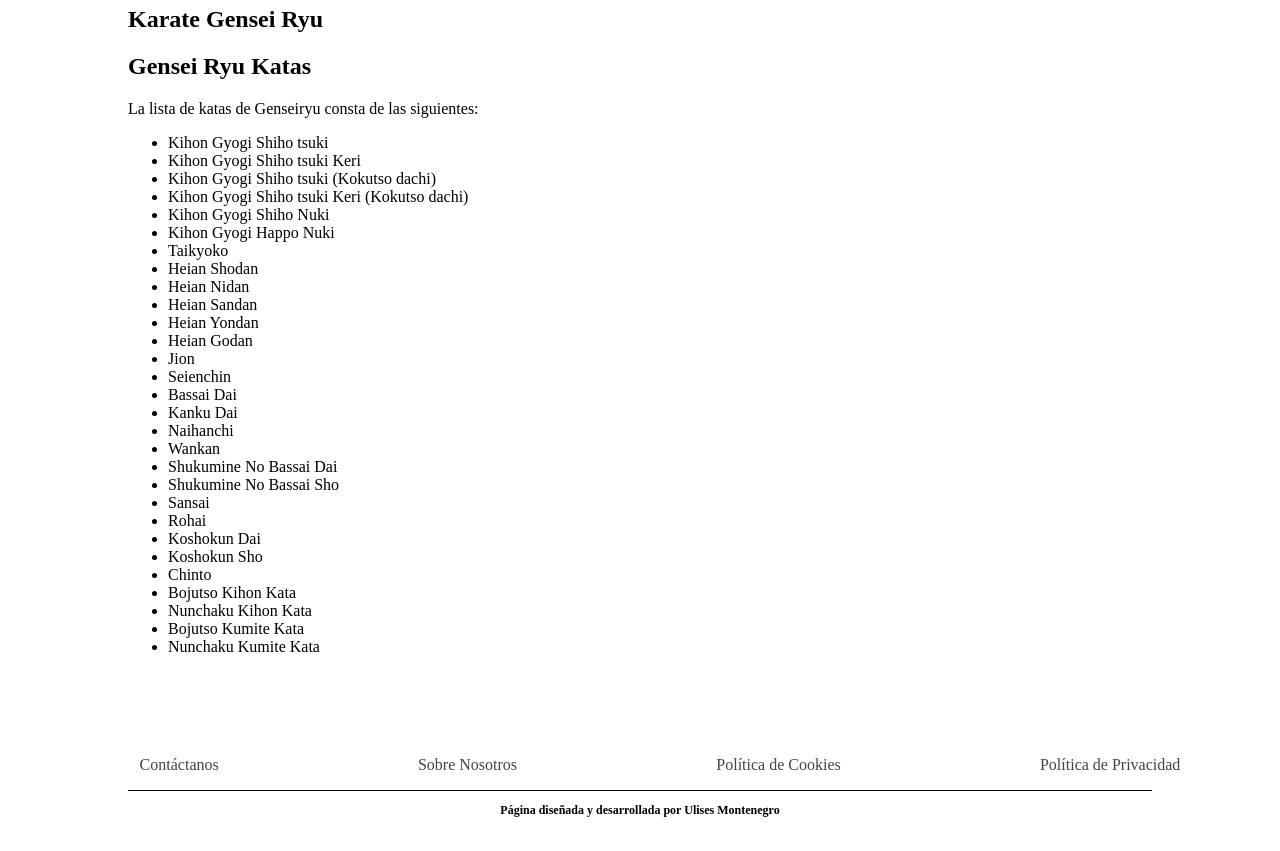
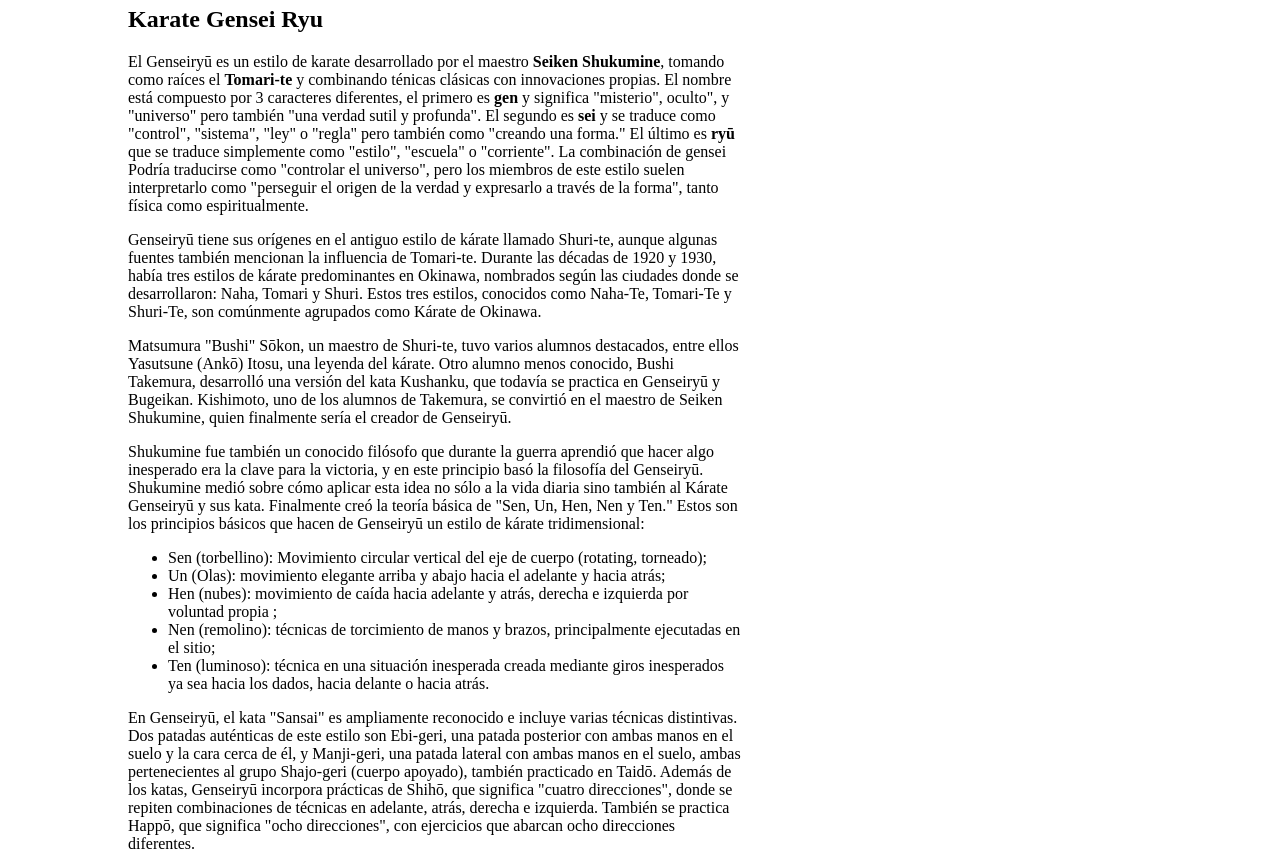
Before and after one commit to Ulise22/karate-info, a Next.js app: page /estilos/karate-gensei-ryu in a window 1280 px wide. Shown: the part 760-1611 px from the top of the page. Before the commit the page ends 1590 px from the top, so only its background shows below. Built offline with nearby package versions, Linux system fonts and the light colour scheme; a web font is replaced by a local one.

Commit message:
gensei-ryu article done

```diff
--- a/src/app/estilos/(estilos)/karate-gensei-ryu/page.tsx
+++ b/src/app/estilos/(estilos)/karate-gensei-ryu/page.tsx
@@ -8,7 +8,19 @@ export default function Genseiryu () {
             <ArticlesHero title='Genseiryū' img={genseiryu} />
             <section className={styles.article__container}>
                 <h2 className={styles.article__subtitle}>Karate Gensei Ryu</h2>
-                <p></p>
+                <p>El Genseiryū es un estilo de karate desarrollado por el maestro <b>Seiken Shukumine</b>, tomando como raíces el <b>Tomari-te</b> y combinando ténicas clásicas con innovaciones propias. El nombre está compuesto por 3 caracteres diferentes, el primero es <b>gen</b> y significa &quot;misterio&quot;, oculto&quot;, y &quot;universo&quot; pero también &quot;una verdad sutil y profunda&quot;. El segundo es <b>sei</b> y se traduce como &quot;control&quot;, &quot;sistema&quot;, &quot;ley&quot; o &quot;regla&quot; pero también como &quot;creando una forma.&quot; El último es <b>ryū</b> que se traduce simplemente como &quot;estilo&quot;, &quot;escuela&quot; o &quot;corriente&quot;. La combinación de gensei Podría traducirse como &quot;controlar el universo&quot;, pero los miembros de este estilo suelen interpretarlo como &quot;perseguir el origen de la verdad y expresarlo a través de la forma&quot;, tanto física como espiritualmente.</p>
+                <p>Genseiryū tiene sus orígenes en el antiguo estilo de kárate llamado Shuri-te, aunque algunas fuentes también mencionan la influencia de Tomari-te. Durante las décadas de 1920 y 1930, había tres estilos de kárate predominantes en Okinawa, nombrados según las ciudades donde se desarrollaron: Naha, Tomari y Shuri. Estos tres estilos, conocidos como Naha-Te, Tomari-Te y Shuri-Te, son comúnmente agrupados como Kárate de Okinawa.</p>
+                <p>Matsumura &quot;Bushi&quot; Sōkon, un maestro de Shuri-te, tuvo varios alumnos destacados, entre ellos Yasutsune (Ankō) Itosu, una leyenda del kárate. Otro alumno menos conocido, Bushi Takemura, desarrolló una versión del kata Kushanku, que todavía se practica en Genseiryū y Bugeikan. Kishimoto, uno de los alumnos de Takemura, se convirtió en el maestro de Seiken Shukumine, quien finalmente sería el creador de Genseiryū.</p>
+                <p>Shukumine fue también un conocido filósofo que durante la guerra aprendió que hacer algo inesperado era la clave para la victoria, y en este principio basó la filosofía del Genseiryū. Shukumine medió sobre cómo aplicar esta idea no sólo a la vida diaria sino también al Kárate Genseiryū y sus kata. Finalmente creó la teoría básica de &quot;Sen, Un, Hen, Nen y Ten.&quot; Estos son los principios básicos que hacen de Genseiryū un estilo de kárate tridimensional: </p>
+                <ul>
+                    <li>Sen (torbellino): Movimiento circular vertical del eje de cuerpo (rotating, torneado);</li>
+                    <li>Un (Olas): movimiento elegante arriba y abajo hacia el adelante y hacia atrás;</li>
+                    <li>Hen (nubes): movimiento de caída hacia adelante y atrás, derecha e izquierda por voluntad propia ;</li>
+                    <li>Nen (remolino): técnicas de torcimiento de manos y brazos, principalmente ejecutadas en el sitio;</li>
+                    <li>Ten (luminoso): técnica en una situación inesperada creada mediante giros inesperados ya sea hacia los dados, hacia delante o hacia atrás.</li>
+                </ul>
+                <p>En Genseiryū, el kata &quot;Sansai&quot; es ampliamente reconocido e incluye varias técnicas distintivas. Dos patadas auténticas de este estilo son Ebi-geri, una patada posterior con ambas manos en el suelo y la cara cerca de él, y Manji-geri, una patada lateral con ambas manos en el suelo, ambas pertenecientes al grupo Shajo-geri (cuerpo apoyado), también practicado en Taidō. Además de los katas, Genseiryū incorpora prácticas de Shihō, que significa &quot;cuatro direcciones&quot;, donde se repiten combinaciones de técnicas en adelante, atrás, derecha e izquierda. También se practica Happō, que significa &quot;ocho direcciones&quot;, con ejercicios que abarcan ocho direcciones diferentes.</p>
+                <p>Finalmente en 1965 Shukumine abandó las enseñanzas de Genseiryū. A pesar de esto varios de sus alumnos continuaron con su enseñanza. Aunque esto sigue en disputa y es contestado por diversas fuentes, la organización más antigua actualmente en existencia es la Federación Internacional de Karate Genseiryū, fundada en 1959, 6 años antes del abandono por parte de Shukumine.</p>
                 <h2 className={styles.article__subtitle}>Gensei Ryu Katas</h2>
                 <p>La lista de katas de Genseiryu consta de las siguientes: </p>
                 <ul>
```
